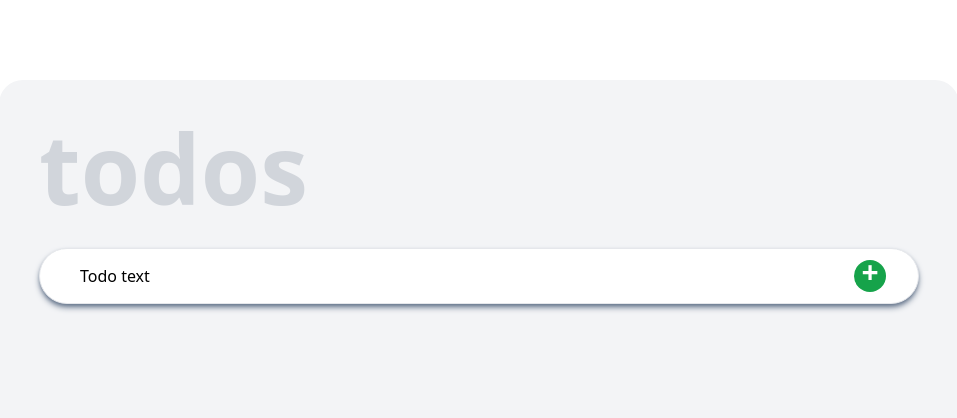
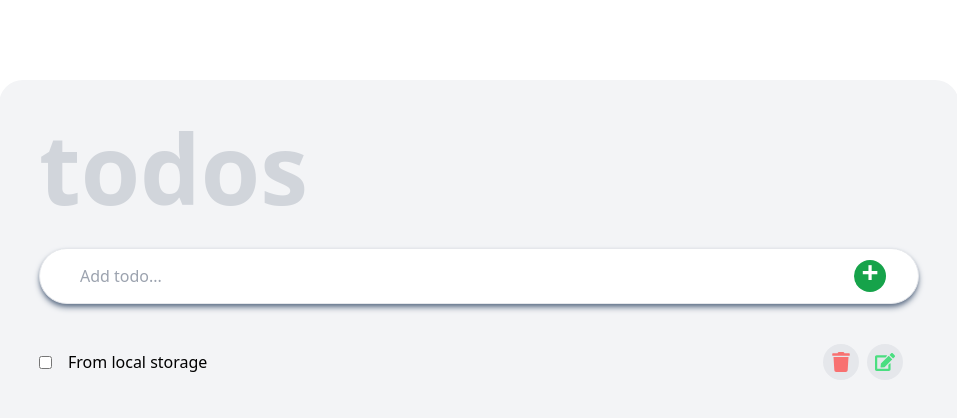
Before and after one commit to serapieTuyishime/todo-app, a React (Create React App) app: page / in a window 1280 px wide. Shown: the top 418 px of the page, without its empty margins (161-1118 px from the left). Built offline with nearby package versions, Linux system fonts and the light colour scheme.

Commit message:
Complete implementation of dodo using redux

```diff
--- a/src/App.jsx
+++ b/src/App.jsx
@@ -1,71 +1,8 @@
 import "./App.css";
-import Todo from "./components/Todo";
-import { useEffect, useState } from "react";
-import { nanoid } from "nanoid";
 import InputArea from "./components/InputArea";
 import DisplayArea from "./components/DisplayArea";
-import { Provider } from "react-redux";
 
 function App() {
-    const loadLocalStorage = () => {
-        return window.localStorage.getItem("todos")
-            ? [...JSON.parse(window.localStorage.getItem("todos"))]
-            : [{ text: "initial todo", id: null, checkness: false }];
-    };
-    const [todos, setTodos] = useState(loadLocalStorage);
-    const [currentTodo, setCurrentTodo] = useState({ text: "", id: null });
-    const [editMode, setEditMode] = useState(false);
-    const increaseTodos = () => {
-        if (currentTodo.text.trim() === "") return;
-        setTodos([
-            ...todos,
-            { text: currentTodo.text.trim(), id: nanoid(), checkness: false },
-        ]);
-        setCurrentTodo({ text: "", id: null });
-    };
-    const deleteOneTodo = (id) => {
-        let indexToDelete = todos.findIndex((el) => el.id === id);
-        setTodos([
-            ...todos.slice(0, indexToDelete),
-            ...todos.slice(indexToDelete + 1, todos.length),
-        ]);
-    };
-    useEffect(() => {
-        updateLocalStorage();
-        // eslint-disable-next-line react-hooks/exhaustive-deps
-    }, [todos]);
-
-    const updateLocalStorage = () => {
-        window.localStorage.setItem("todos", JSON.stringify(todos));
-    };
-
-    const todoTextUpdator = (id) => {
-        setEditMode(true);
-        let indexToEdit = findTodoByID(id);
-        let { text: todotext } = todos[indexToEdit];
-        setCurrentTodo(updateCurrentTodo(todotext, id));
-    };
-    const updateTodoText = () => {
-        if (currentTodo.text.trim() === "") {
-            deleteOneTodo(currentTodo.id);
-            return;
-        }
-        let indexToEdit = findTodoByID(currentTodo.id);
-        let { checkness } = todos[indexToEdit];
-        todos[indexToEdit] = updateCurrentTodo(
-            currentTodo.text,
-            currentTodo.id,
-            checkness
-        );
-        setEditMode(false);
-        setCurrentTodo(updateCurrentTodo("", null));
-        setTodos([...todos]);
-    };
-    const updateCurrentTodo = (text = "", id = null, checkness = false) => {
-        return checkness === undefined ? { text, id } : { text, id, checkness };
-    };
-    const findTodoByID = (id) => todos.findIndex((todo) => todo.id === id);
-
     return (
         <div className="main">
             <div className="gap-4 md:gap-8 p-5 md:p-10 overflow-y-hidden h-[80%] my-auto w-full sm:w-9/12 grid bg-gray-100 rounded-3xl content-start">
--- a/src/components/DisplayArea.jsx
+++ b/src/components/DisplayArea.jsx
@@ -1,7 +1,7 @@
 import React from "react";
 import Todo from "./Todo";
 import { useSelector, useDispatch } from "react-redux";
-import { deleteTodo, updateTodo, selectTodo } from "../features/todo";
+import { deleteTodo, updateTodoCheckness, selectTodo } from "../features/todo";
 
 const DisplayArea = () => {
     const allTodos = useSelector((state) => state.todo.allTodos);
@@ -11,7 +11,7 @@ const DisplayArea = () => {
     }
 
     function changeCheckness(id) {
-        dispatch(updateTodo(id));
+        dispatch(updateTodoCheckness(id));
     }
 
     function todoTextUpdator(id) {
--- a/src/components/InputArea.jsx
+++ b/src/components/InputArea.jsx
@@ -1,33 +1,40 @@
-import React, { useState } from "react";
+import React, { useEffect, useState } from "react";
 import { useSelector, useDispatch } from "react-redux";
-import { add } from "../features/todo";
+import { add, updateTodoValue } from "../features/todo";
 import { nanoid } from "nanoid";
 
 function InputArea() {
-    const loadLocalStorage = () => {
-        return window.localStorage.getItem("todos")
-            ? [...JSON.parse(window.localStorage.getItem("todos"))]
-            : [{ text: "initial todo", id: null, checkness: false }];
-    };
     const todo = useSelector((state) => state.todo.value);
-
     const [currentTodo, setCurrentTodo] = useState({
         text: todo.text,
-        id: null,
+        id: todo.id,
+        checkness: todo.checkness,
     });
+    useEffect(() => {
+        setCurrentTodo(todo);
+    }, [todo]);
 
     const dispatch = useDispatch();
 
     const handleTodoChange = (e) => {
         const { value } = e.target;
-        setCurrentTodo({ text: value, id: null, checkness: false });
+        setCurrentTodo({
+            text: value,
+            id: currentTodo.id,
+            checkness: currentTodo.checkness,
+        });
     };
 
     const updateTodoText = () => {
         if (currentTodo.text.trim() === "") return;
-        dispatch(
-            add({ text: currentTodo.text, id: nanoid(), checkness: false })
-        );
+
+        if (currentTodo.id) {
+            dispatch(updateTodoValue(currentTodo));
+        } else {
+            dispatch(
+                add({ text: currentTodo.text, id: nanoid(), checkness: false })
+            );
+        }
         setCurrentTodo({ text: "", id: null, checkness: false });
     };
     return (
--- a/src/features/todo.js
+++ b/src/features/todo.js
@@ -1,20 +1,31 @@
 import { createSlice } from "@reduxjs/toolkit";
 
+const loadLocalStorage = () => {
+    return window.localStorage.getItem("todos")
+        ? [...JSON.parse(window.localStorage.getItem("todos"))]
+        : [{ text: "From local storage", id: null, checkness: false }];
+};
+const updateLocalStorage = (state) => {
+    window.localStorage.setItem("todos", JSON.stringify(state.allTodos));
+};
+
+const findTodoById = (state, id) => {
+    return state.allTodos.findIndex((el) => el.id === id);
+};
 export const todoSlice = createSlice({
     name: "todo",
     initialState: {
-        value: { text: "Todo text", id: null, checkness: false },
-        allTodos: [],
+        value: { text: "", id: null, checkness: false },
+        allTodos: loadLocalStorage(),
     },
     reducers: {
         add: (state, action) => {
             state.allTodos = [...state.allTodos, action.payload];
             state.value = { text: "", id: null, checkness: false };
+            updateLocalStorage(state);
         },
         deleteTodo: (state, action) => {
-            let indexToDelete = state.allTodos.findIndex(
-                (el) => el.id === action.payload
-            );
+            let indexToDelete = findTodoById(state, action.payload);
 
             state.allTodos = [
                 ...state.allTodos.slice(0, indexToDelete),
@@ -23,11 +34,10 @@ export const todoSlice = createSlice({
                     state.allTodos.length
                 ),
             ];
+            updateLocalStorage(state);
         },
-        updateTodo: (state, action) => {
-            let indexToEdit = state.allTodos.findIndex(
-                (el) => el.id === action.payload
-            );
+        updateTodoCheckness: (state, action) => {
+            let indexToEdit = findTodoById(state, action.payload);
 
             let { text, checkness } = state.allTodos[indexToEdit];
             let tempTodos = [...state.allTodos];
@@ -39,18 +49,37 @@ export const todoSlice = createSlice({
             };
 
             state.allTodos = [...tempTodos];
+            updateLocalStorage(state);
         },
         selectTodo: (state, action) => {
-            let indexToEdit = state.allTodos.findIndex(
-                (el) => el.id === action.payload
-            );
+            let indexToEdit = findTodoById(state, action.payload);
+
             let { text, id, checkness } = state.allTodos[indexToEdit];
 
             state.value = { text, id, checkness };
-            console.log(state.value);
+        },
+        updateTodoValue: (state, action) => {
+            let indexToEdit = findTodoById(state, action.payload.id);
+
+            let tempTodos = [...state.allTodos];
+
+            tempTodos[indexToEdit] = {
+                text: action.payload.text,
+                id: action.payload.id,
+                checkness: action.payload.checkness,
+            };
+
+            state.allTodos = [...tempTodos];
+            updateLocalStorage(state);
         },
     },
 });
 
-export const { deleteTodo, add, updateTodo, selectTodo } = todoSlice.actions;
+export const {
+    deleteTodo,
+    add,
+    updateTodoCheckness,
+    selectTodo,
+    updateTodoValue,
+} = todoSlice.actions;
 export default todoSlice.reducer;
```
